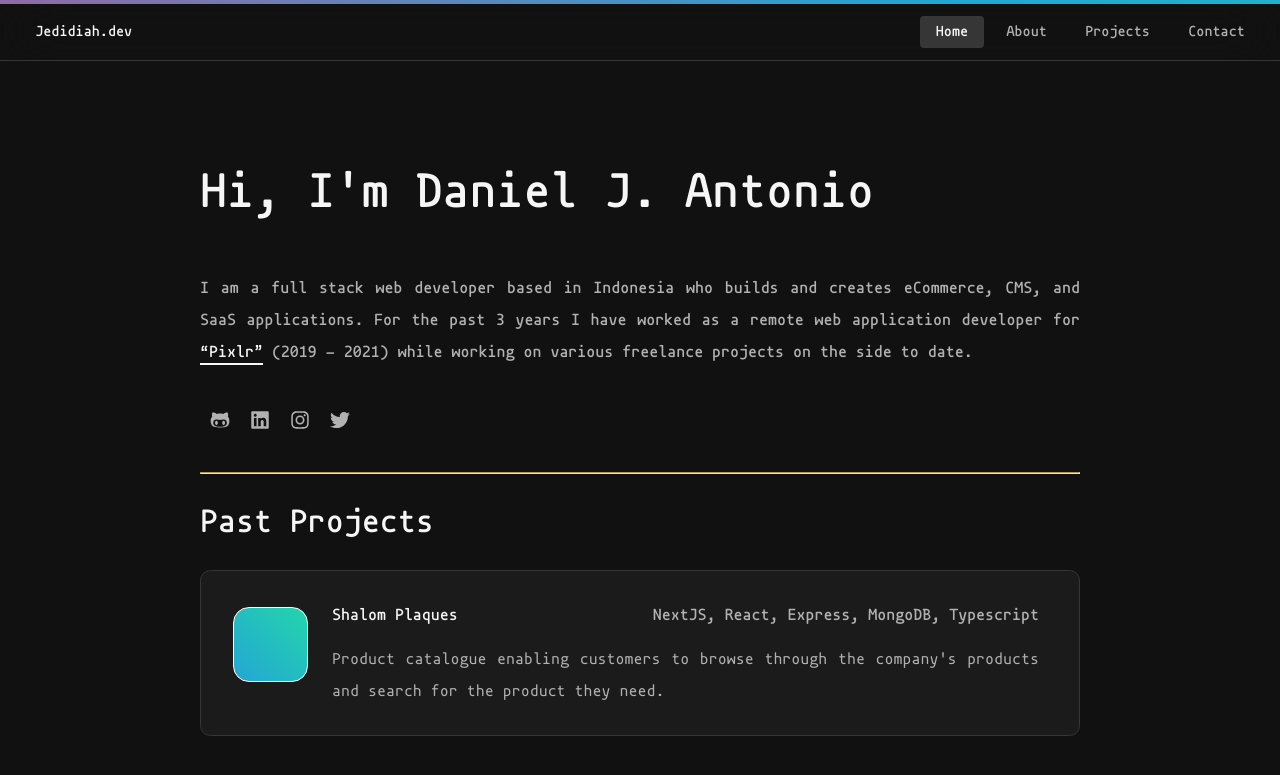
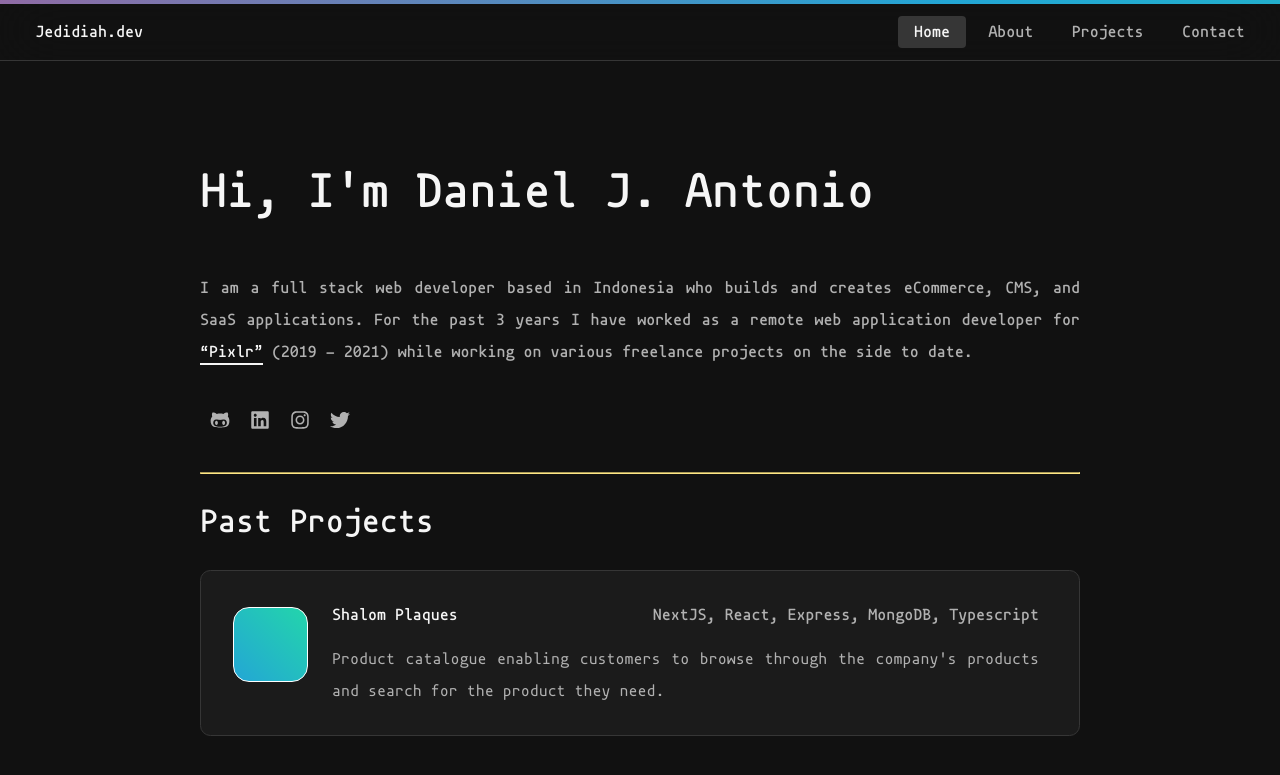
Before and after one commit to danieljantonio/portfolio, a Next.js app: page / in a window 1280 px wide. Shown: the top 775 px of the page. Built offline with nearby package versions, Linux system fonts and the light colour scheme.

Commit message:
enlarge header text

```diff
--- a/src/styles/components/header.module.scss
+++ b/src/styles/components/header.module.scss
@@ -27,7 +27,7 @@
 		margin: 0.5rem 0.2rem;
 		text-align: center;
 		vertical-align: middle;
-		font-size: $text-sm;
+		font-size: $text-rg;
 	}
 	.brand {
 		color: $text-light;
```
